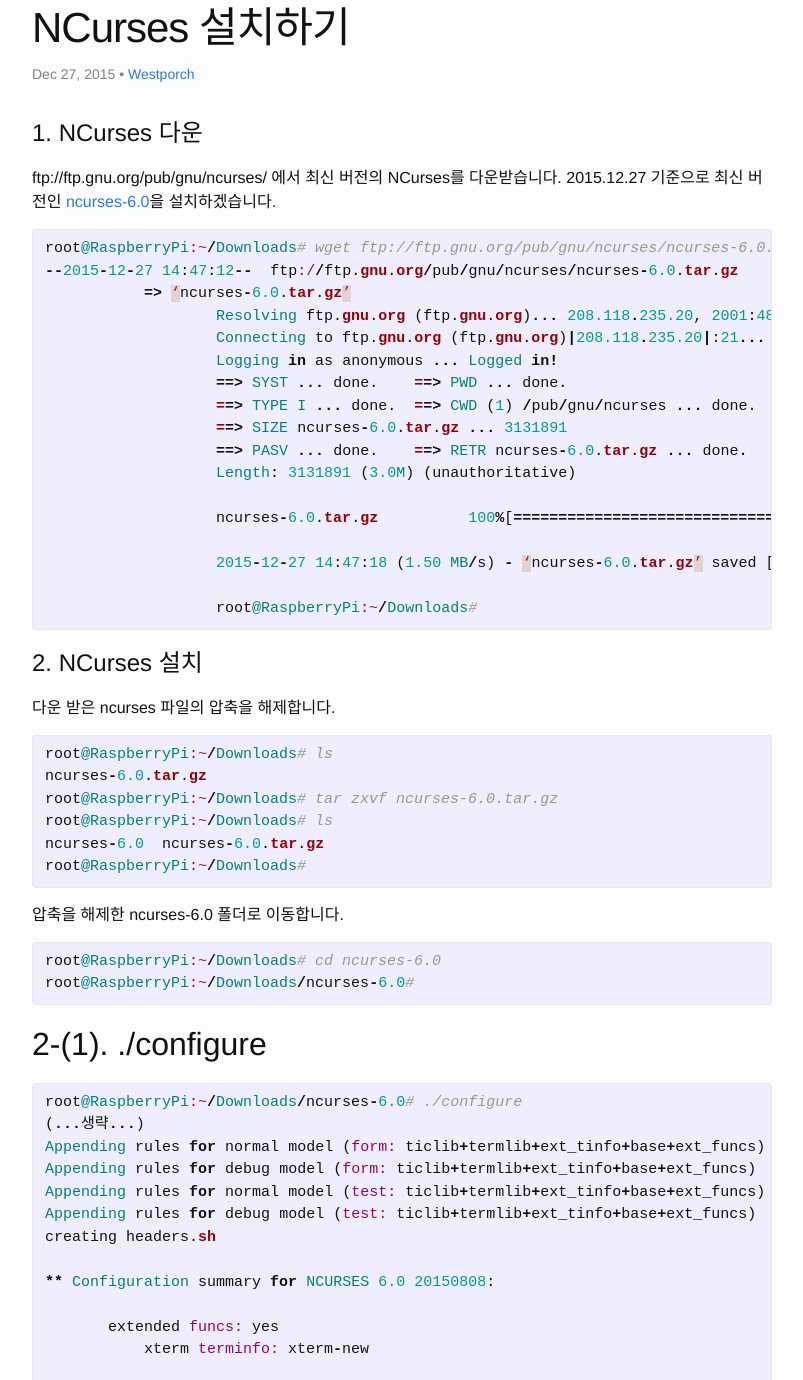
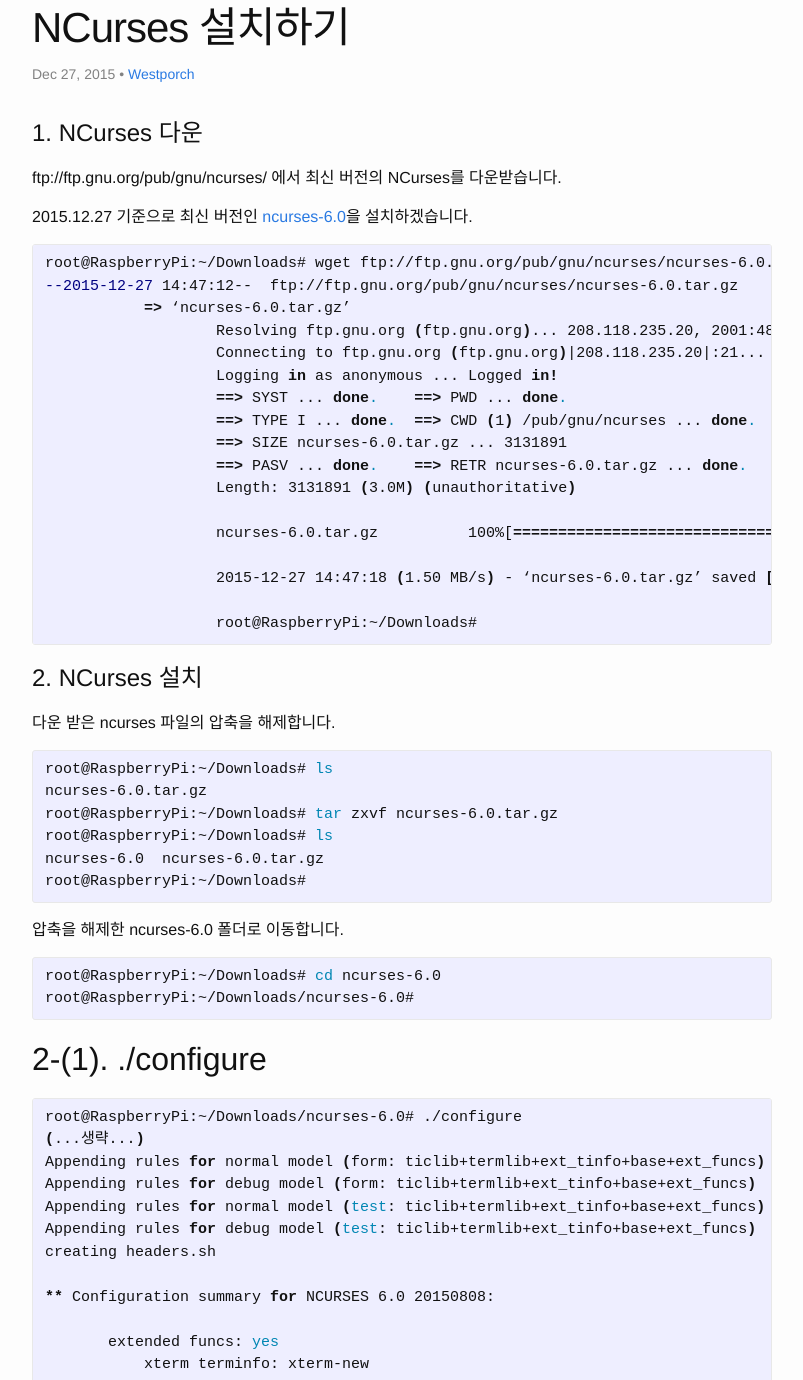
Before and after one commit to debianusers/debianusers.github.io, a Jekyll site: the page built from _posts/2015-12-27-Install-ncurses.md, in a window 1280 px wide and 1400 px high, scrolled down 365 px, cut to the strip 20-1400 px from the top of the window. Shown: the whole strip, without its empty margins (238-1041 px from the left). Built offline with Jekyll 4.4.1, drawn with Linux system fonts in a browser that asks for light colours; comment, search, counter and statistics services are not loaded; some of the changed text lies outside the part shown.

Commit message:
문법 강조를 수정함

```diff
--- a/_posts/2015-12-27-Install-ncurses.md
+++ b/_posts/2015-12-27-Install-ncurses.md
@@ -7,9 +7,10 @@
 # 1. NCurses 다운
 
 ftp://ftp.gnu.org/pub/gnu/ncurses/ 에서 최신 버전의 NCurses를 다운받습니다.
+
 2015.12.27 기준으로 최신 버전인 [ncurses-6.0](ftp://ftp.gnu.org/pub/gnu/ncurses/ncurses-6.0.tar.gz)을 설치하겠습니다.
 
-{% highlight ruby %}
+{% highlight sh %}
 root@RaspberryPi:~/Downloads# wget ftp://ftp.gnu.org/pub/gnu/ncurses/ncurses-6.0.tar.gz
 --2015-12-27 14:47:12--  ftp://ftp.gnu.org/pub/gnu/ncurses/ncurses-6.0.tar.gz
            => ‘ncurses-6.0.tar.gz’
@@ -32,7 +33,8 @@
 # 2. NCurses 설치
 
 다운 받은 ncurses 파일의 압축을 해제합니다.
-{% highlight ruby %}
+
+{% highlight sh %}
 root@RaspberryPi:~/Downloads# ls
 ncurses-6.0.tar.gz
 root@RaspberryPi:~/Downloads# tar zxvf ncurses-6.0.tar.gz
@@ -42,7 +44,8 @@
 {% endhighlight %}
 
 압축을 해제한 ncurses-6.0 폴더로 이동합니다.
-{% highlight ruby %}
+
+{% highlight sh %}
 root@RaspberryPi:~/Downloads# cd ncurses-6.0
 root@RaspberryPi:~/Downloads/ncurses-6.0#
 {% endhighlight %}
@@ -50,7 +53,7 @@
 
 ## 2-(1). ./configure
 
-{% highlight ruby %}
+{% highlight sh %}
 root@RaspberryPi:~/Downloads/ncurses-6.0# ./configure
 (...생략...)
 Appending rules for normal model (form: ticlib+termlib+ext_tinfo+base+ext_funcs)
@@ -75,7 +78,7 @@
 
 ## 2-(2). make
 
-{% highlight ruby %}
+{% highlight sh %}
 root@RaspberryPi:~/Downloads/ncurses-6.0# make
 make[1]: Leaving directory '/root/Downloads/ncurses-6.0/misc'
 root@RaspberryPi:~/Downloads/ncurses-6.0#
@@ -84,7 +87,7 @@
 
 ## 2-(3). make install
 
-{% highlight ruby %}
+{% highlight sh %}
 root@RaspberryPi:~/Downloads/ncurses-6.0# make install
 installing std
 installing stdcrt
@@ -102,7 +105,7 @@
 ## 3-(1). Hello World 프로그램
 
 vi hello.c
-{% highlight ruby %}
+{% highlight sh %}
 root@RaspberryPi:~/NCurses# vi hello.c
 {% endhighlight %}
 
@@ -126,14 +129,14 @@
 
 ## 3-(2). 컴파일
 
-{% highlight ruby %}
+{% highlight sh %}
 root@RaspberryPi:~/NCurses# gcc -o hello hello.c -lncurses
 root@RaspberryPi:~/NCurses#
 {% endhighlight %}
 
 ## 3-(3). 실행
 
-{% highlight ruby %}
+{% highlight sh %}
 root@RaspberryPi:~/NCurses# ls
 hello  hello.c
 root@RaspberryPi:~/NCurses# ./hello
@@ -141,6 +144,6 @@
 
 *hello* 파일을 실행하면 Hello World가 출력됩니다.
 
-{% highlight ruby %}
+{% highlight sh %}
 Hello World
 {% endhighlight %}
```
